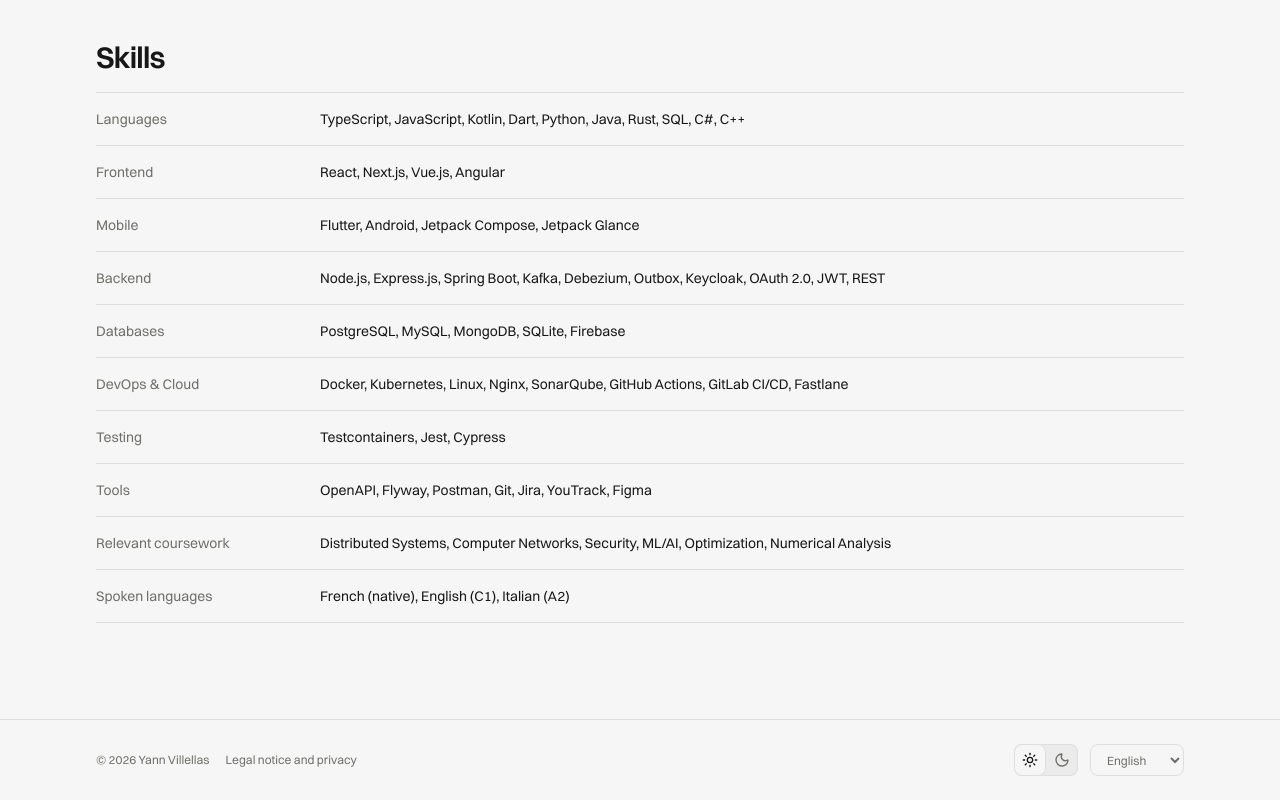
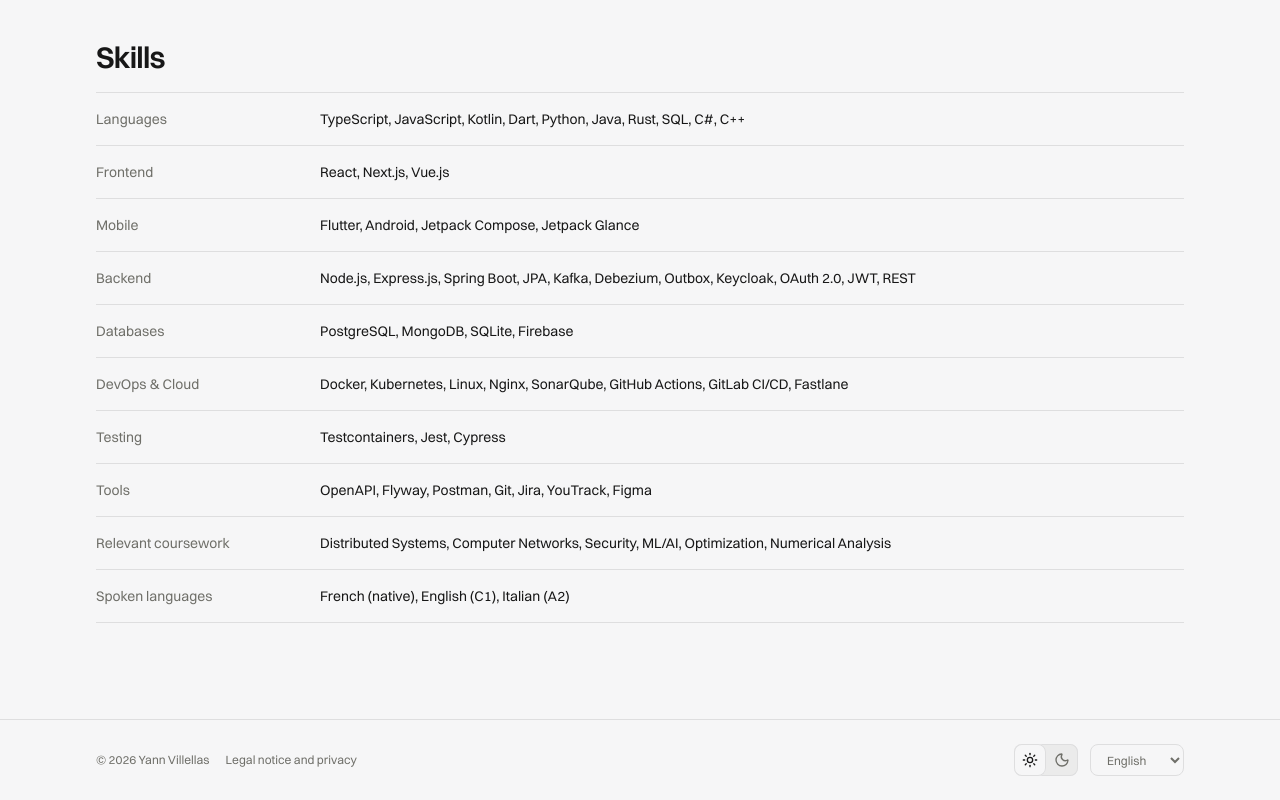
Before and after one commit to yannvillellas/portfolio, a Next.js app: page /en/about in a window 1280 px wide. Shown: the part 1709-2509 px from the top of the page. Built offline with nearby package versions, Linux system fonts and the light colour scheme.

Commit message:
feat(skills): align the list with the CV

```diff
--- a/src/data/skills.ts
+++ b/src/data/skills.ts
@@ -14,7 +14,7 @@ export const skillCategories: SkillCategory[] = [
   {
     key: "frontend",
     label: { en: "Frontend", fr: "Frontend" },
-    items: "React, Next.js, Vue.js, Angular",
+    items: "React, Next.js, Vue.js",
   },
   {
     key: "mobile",
@@ -25,12 +25,12 @@ export const skillCategories: SkillCategory[] = [
     key: "backend",
     label: { en: "Backend", fr: "Backend" },
     items:
-      "Node.js, Express.js, Spring Boot, Kafka, Debezium, Outbox, Keycloak, OAuth 2.0, JWT, REST",
+      "Node.js, Express.js, Spring Boot, JPA, Kafka, Debezium, Outbox, Keycloak, OAuth 2.0, JWT, REST",
   },
   {
     key: "databases",
     label: { en: "Databases", fr: "Bases de données" },
-    items: "PostgreSQL, MySQL, MongoDB, SQLite, Firebase",
+    items: "PostgreSQL, MongoDB, SQLite, Firebase",
   },
   {
     key: "devops",
```
